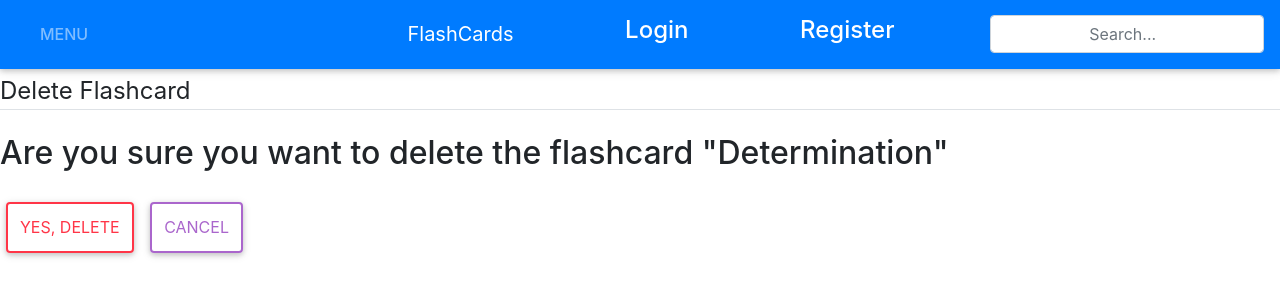
After one commit to vugutsa/Flashcards, a Django app: page /post/1/delete/ in a window 1280 px wide. The commit adds this page. Shown: the top 300 px of the page. Run offline with Django 3.2, Linux system fonts and the light colour scheme; data comes from the database, SQL or seed files in the repository; some libraries are stand-ins or nearby versions.

Commit message:
add functionality to the delete and update buttons

```diff
--- /dev/null
+++ b/cards/templates/delete.html
@@ -0,0 +1,16 @@
+{% extends "base.html" %}
+{% block content %}
+<div class="content-section">
+    <form method="POST">
+        {% csrf_token %}
+        <fieldset class="form-group">
+            <legend class="border-bottom mb-4">Delete Flashcard</legend>
+            <h2>Are you sure you want to delete the flashcard "{{ subjects.title }}"</h2>
+        </fieldset>
+        <div class="form-group">
+            <button class="btn btn-outline-danger" type="submit">Yes, Delete</button>
+            <a class="btn btn-outline-secondary" href="{% url 'home' %}">Cancel</a>
+        </div>
+    </form>
+</div>
+{% endblock content %}
--- a/cards/templates/index.html
+++ b/cards/templates/index.html
@@ -40,10 +40,13 @@
                         <h5 class="card-title"> {{ subject.description }}</h5>
                         <a  class="btn btn-outline-info" href="/subject/{{subject.id}}">View details</a>
                       </div>
+                      <a class="btn btn-secondary btn-sm mt-1 mb-sm" href="{% url 'updateForm' subject.id%}">Update</a>
+                <a class="btn btn-danger btn-sm mt-1 mb-1" href="{% url 'deleteForm'  subject.id%}">Delete</a>
                       <div class="card-footer">
                         <span class="dark-text"><img src="{{ subject.author.profile.image.url }}" alt=""  style="width: 50px; border-radius: 50%;">
                         Posted By {{subject.author}} <br>
                           <span class="ml-2 dark-text">On: {{subject.created_date}}</span></span>
+
                       </div>
                     </div>
 
--- a/cards/urls.py
+++ b/cards/urls.py
@@ -4,7 +4,7 @@ from django.conf import settings
 from django.conf.urls.static import static
 from . import views
 from django.contrib.auth.views import LoginView, LogoutView
-
+from .views import FlashcardCreateView,FlashcardListView,FlashcardUpdateView,FlashcardDeleteView
 
 urlpatterns = [
     path('',views.home,name='home'),
@@ -16,6 +16,8 @@ urlpatterns = [
     path('new-subject/', views.postsubject, name='newsubject'),
     path('subject/<id>', views.get_subject, name='subject'),
     path('search/', views.search_subjects, name='search_subjects'),
+    path('post/<int:pk>/update/',FlashcardUpdateView.as_view(), name="updateForm"),
+    path('post/<int:pk>/delete/',FlashcardDeleteView.as_view(), name="deleteForm"),
 
 ]
 if settings.DEBUG:
--- a/cards/views.py
+++ b/cards/views.py
@@ -3,6 +3,7 @@ from django.contrib.auth.decorators import login_required
 from .forms import *
 from .models import *
 from django.contrib import messages
+from django.views.generic import CreateView, ListView,DetailView,UpdateView,DeleteView
 
 # Create your views here.
 @login_required(login_url='/accounts/login/')
@@ -114,3 +115,25 @@ def search_subjects(request):
         message = "You haven't searched for any user"
 
         return render(request, 'search.html', {"message":message})
+class FlashcardListView(ListView):
+    model = Subjects
+    template_name = 'index.html'
+    context_object_name = 'subjects'
+    ordering = ['-pub_date']
+class FlashcardCreateView(CreateView):
+    model = Subjects
+    template_name = 'PostSubject.html'
+    fields= ['title', 'description','author']
+class FlashcardUpdateView(UpdateView):
+    model = Subjects
+    template_name = 'PostSubject.html'
+    fields= ['title', 'description','author']
+    success_url = ('/')
+class FlashcardDeleteView(DeleteView):
+    model = Subjects
+    template_name = 'delete.html'
+    success_url = ('/')
+def deleteForm(request):
+    context ={
+    }
+    return render(request ,'delete.html', context )
--- a/flashy/settings.py
+++ b/flashy/settings.py
@@ -86,7 +86,7 @@ DATABASES = {
         'ENGINE': 'django.db.backends.postgresql',
         'NAME': 'flashcards',
         'USER': 'moringa',
-    'PASSWORD':'Access',
+    'PASSWORD':'12345',
     }
 }
 
```
